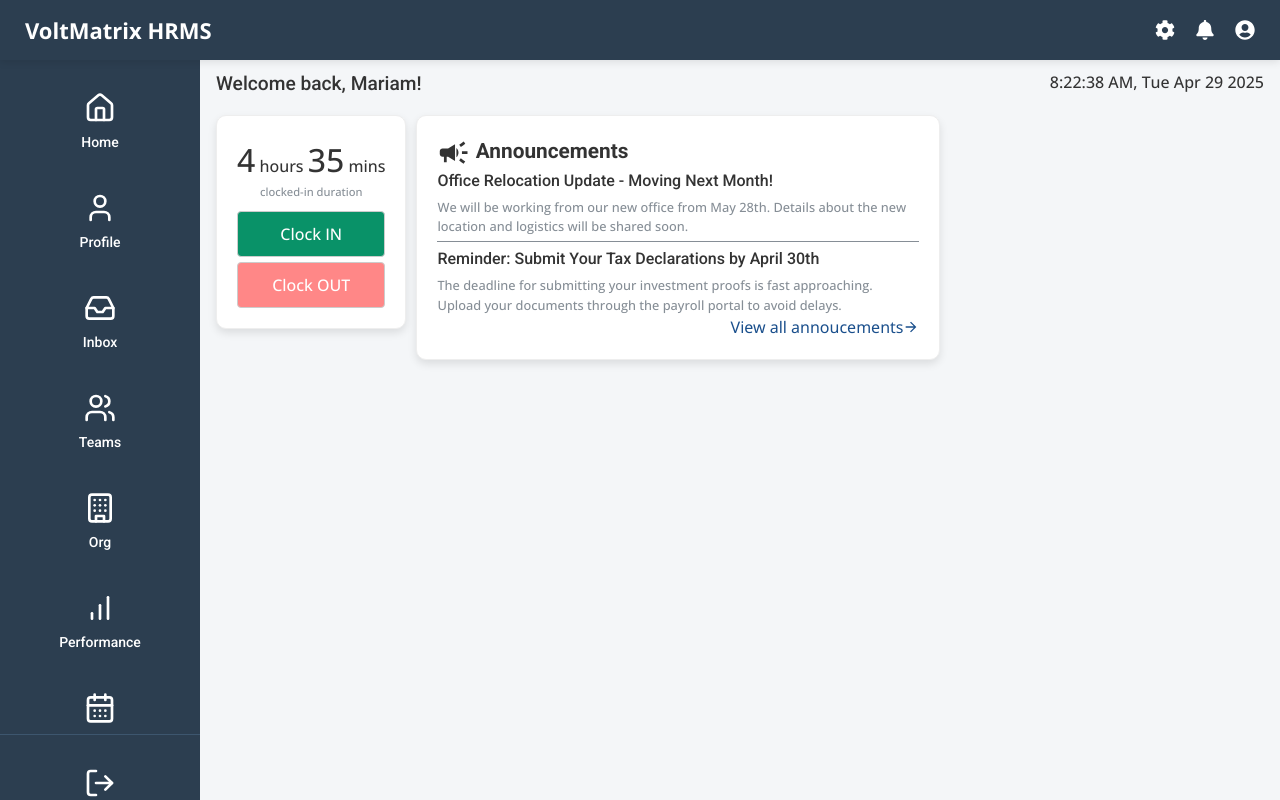
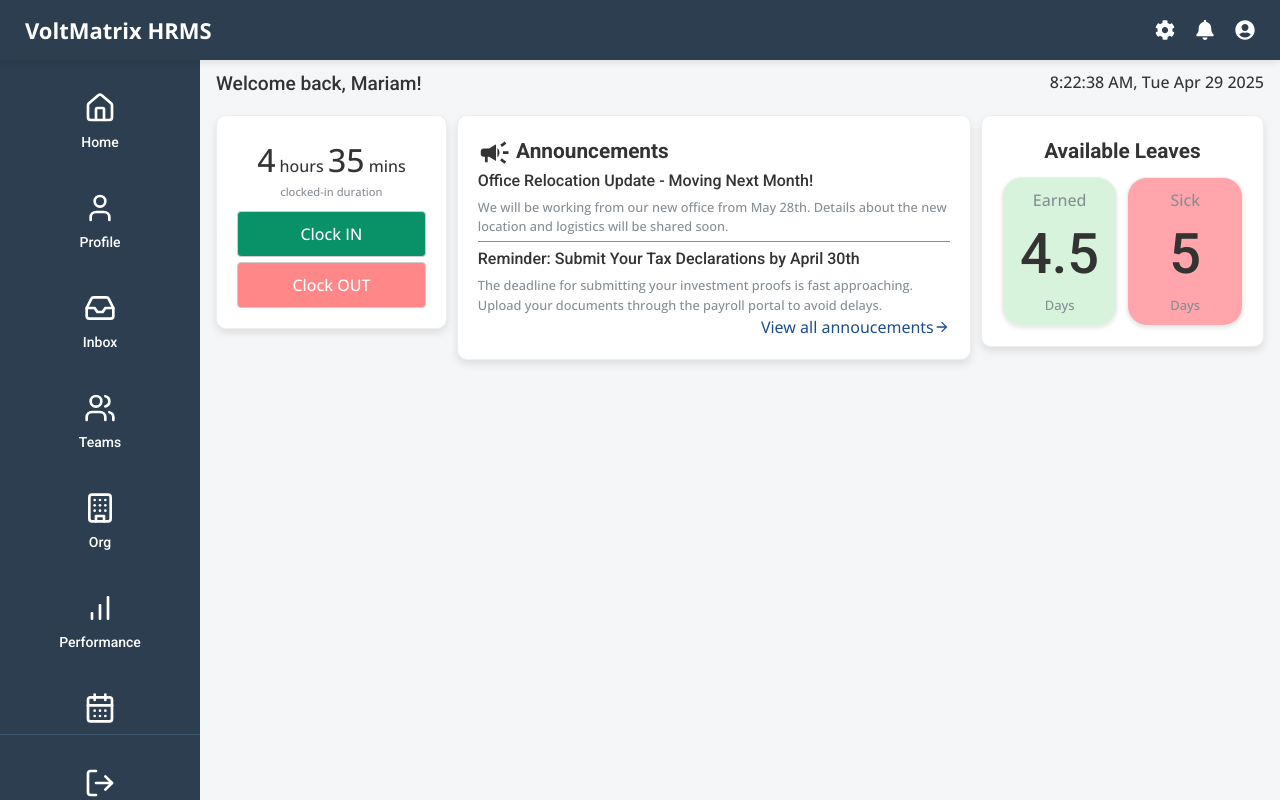
Before and after one commit to Volt-Matrix/voltcore, a React (Vite) app: page /home in a window 1280 px wide. Built offline with nearby package versions, Linux system fonts and the light colour scheme; sample sign-in values are in the browser's storage.

Commit message:
add available leaves

```diff
--- /dev/null
+++ b/src/components/AvailableLeavesBox/AvailableLeaves.css
@@ -0,0 +1,50 @@
+.avl-leaves_content-wrapper > h2 {
+    font-size:1.3em;
+    font-weight: 700;
+    text-align: center;
+}
+
+.avl-leaves_content-wrapper {
+    display: flex;
+    flex-direction: column;
+    justify-content: flex-start;
+    gap:10px;
+}
+
+.avl-leaves_content {
+    display: flex;
+    flex-direction: row;
+    justify-content: center;
+    gap: 10px;
+}
+
+.avl-leaves_earned, .avl-leaves_sick {
+    display:flex;
+    flex-direction: column;
+    justify-content: flex-start;
+    align-items: center;
+
+    border: 1px solid #eee;
+    transition: all 0.3s ease;
+    border-radius: 20px;
+    padding: 10px;
+    box-shadow: 0 2px 4px rgba(0,0,0,0.1);
+    width:50%;
+}
+
+.avl-leaves_earned {
+    background: #d8f3dc;
+}
+
+.avl-leaves_sick {
+    background: #ffa5ab;
+}
+
+.avl-leaves_earned h5, .avl-leaves_sick h5 {
+    font-size: 3.5em;
+    margin: 0;
+}
+
+.avl-leaves_days {
+    font-size: 13px;
+}
--- /dev/null
+++ b/src/components/AvailableLeavesBox/AvailableLeaves.jsx
@@ -0,0 +1,26 @@
+import React from 'react';
+import "./AvailableLeaves.css"
+import { loggedInUserDetails } from '../../lib/placeholder';
+
+function AvailableLeaves () {
+    return (
+        <div className="avl-leaves_content-wrapper card-p">
+            <h2 className="rpr">Available Leaves</h2>
+            <div className="avl-leaves_content">
+                <div className="avl-leaves_earned">
+                    <p className="osns color-grey">Earned</p>
+                    <h5 className="rpr">{loggedInUserDetails['availableEarnedLeaves']}</h5>
+                    <p className="avl-leaves_days osns color-grey">Days</p>
+                </div>
+
+                <div className="avl-leaves_sick">
+                    <p className="osns color-grey">Sick</p>
+                    <h5 className="rpr">{loggedInUserDetails['availableSickLeaves']}</h5>
+                    <p className="avl-leaves_days osns color-grey">Days</p>
+                </div>
+            </div>
+        </div>
+    );
+}
+
+export default AvailableLeaves;
--- a/src/lib/placeholder.js
+++ b/src/lib/placeholder.js
@@ -48,6 +48,8 @@ export const myDailyAttendance = [
 
 export const loggedInUserDetails = {
     name: 'Mariam',
+    availableEarnedLeaves: 4.5,
+    availableSickLeaves: 5,
 }
 
 export const announcementList = [
--- a/src/pages/Home.css
+++ b/src/pages/Home.css
@@ -29,11 +29,23 @@
   justify-content: flex-start;
   flex-wrap: wrap;
   gap: 10px;
+
+  align-items: stretch;
+}
+
+.home_clock-in-out {
+  flex: 1 1 20%;
+  min-width: 200px;
 }
 
 .home_announcements {
-  min-width: 400px;
-  width:50%;
+  flex: 2 2 45%;
+  min-width: 350px;
+}
+
+.home_available-leaves {
+  flex: 1 1 25%;
+  min-width:240px;
 }
 
 .att-container{
--- a/src/pages/Home.jsx
+++ b/src/pages/Home.jsx
@@ -5,7 +5,7 @@ import { loggedInUserDetails } from '../lib/placeholder';
 // import components
 import ClockInOut from '../components/ClockInOutBox/ClockInOut';
 import AnnouncementsPreview from '../components/AnnouncementsBox/AnnouncementsPreview';
-
+import AvailableLeaves from '../components/AvailableLeavesBox/AvailableLeaves';
 
 function Home() {
   const [time, setTime] = useState(new Date());
@@ -40,7 +40,7 @@ function Home() {
             </div>
 
             <div className="home_available-leaves">
-
+              <AvailableLeaves />
             </div>
           </div>
 
```
